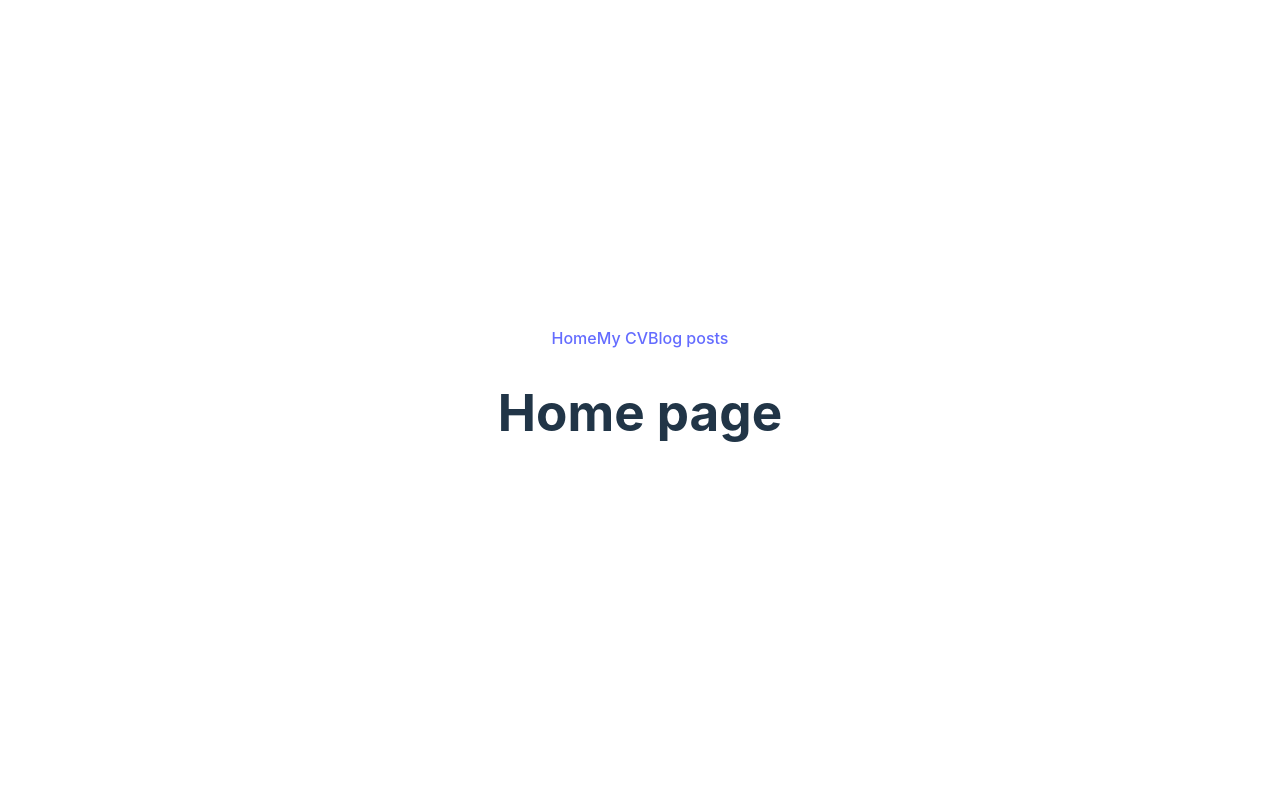
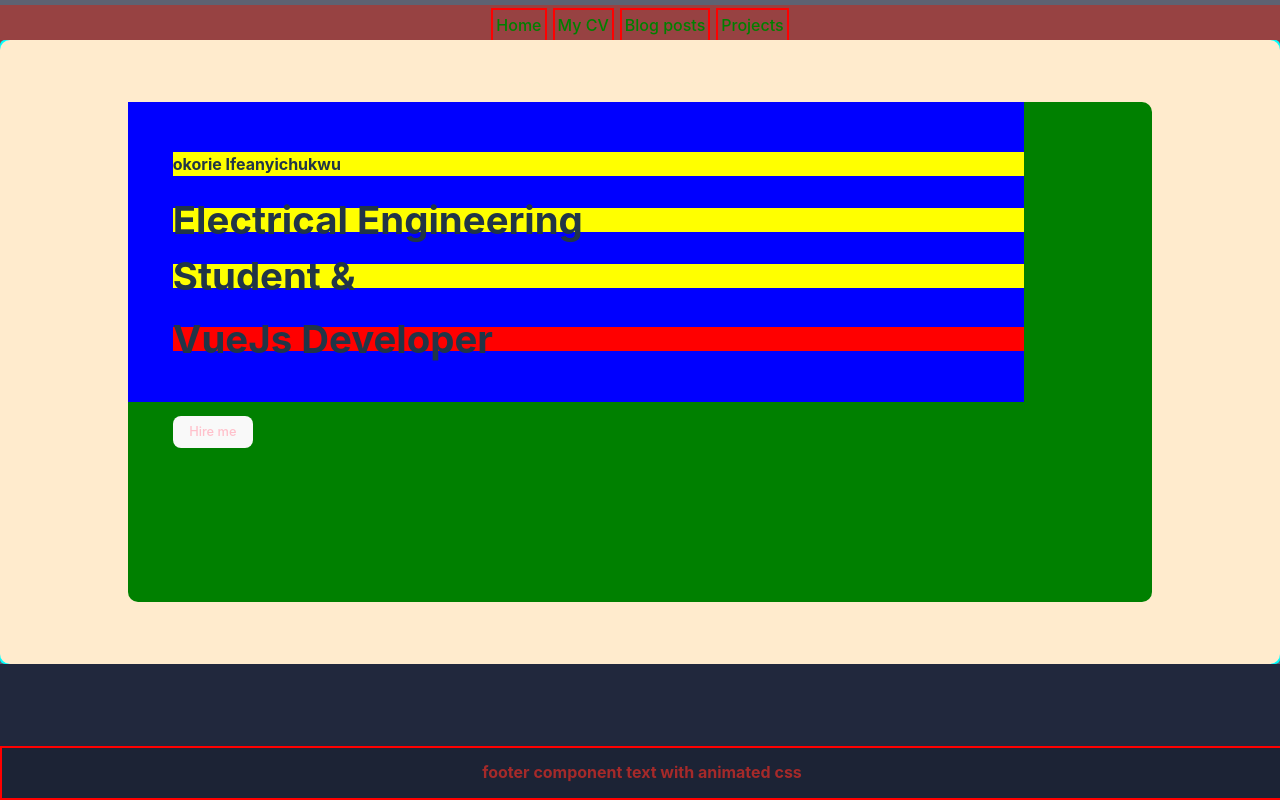
Before and after one commit to OkorieIfeanyichukwu/okorie-ifeanyi-resume, a Vue app: page / in a window 1280 px wide. Built offline with nearby package versions, Linux system fonts and the light colour scheme.

Commit message:
still creating the landing page

```diff
--- a/index.html
+++ b/index.html
@@ -11,3 +11,20 @@
     <script type="module" src="/src/main.js"></script>
   </body>
 </html>
+<style>
+  body{
+    background-color:rgba(124, 148, 223, 0.952);
+    padding: 0px;
+    margin:0px;
+    display:block;
+  }
+
+  #app{
+    background-color:rgba(29, 35, 53, 0.952);
+    position: relative;
+    top:0px;
+    width: 100%;
+    height:100vh;
+    padding:0px;
+  }
+</style>
--- a/src/App.vue
+++ b/src/App.vue
@@ -1,16 +1,68 @@
-<script setup>
+<template>
+  <div id="appVueBody">
+    <div id="nav">
+      <router-link class="links" to="/">Home</router-link>
+      <router-link class="links" to="/myCV">My CV</router-link>
+      <router-link class="links" to="/myBlog">Blog posts</router-link>
+      <router-link class="links" to="/projects">Projects</router-link>
+    </div>
+    <div id="navContent">
+      <router-view></router-view>
+    </div>
+
+  </div>
+  <div id="footerComp">
+      <footerComp/>
+  </div>
+
+
+</template>
+
+<script>
+import footerComp from './components/footerComp.vue'
+export default {
+  name:'App',
+  components:{
+   footerComp
+  },
+}
 
 </script>
 
-<template>
-  <div id="nav">
-    <router-link to="/">Home</router-link>
-    <router-link to="/myCV">My CV</router-link>
-    <router-link to="/myBlog">Blog posts</router-link>
-  </div>
-  <router-view></router-view>
-</template>
 
 <style scoped>
+  #appVueBody{
+    background-color:rgba(96, 101, 117, 0.952);
+    position:relative;
+    top:0px;
+  }
 
+  #nav{
+    background-color: rgb(151, 66, 66);
+    position:relative;
+    top:5px;
+  }
+  #nav .links{
+    border:2px solid red;
+    position:relative;
+    display: inline-flex;
+    color:green;
+    padding:3px;
+    margin:3px;
+
+  }
+  #navContent{
+    background-color: aqua;
+    position:relative;
+    border-radius: 5px;
+  }
+  #footerComp{
+    background-color:rgba(29, 35, 53, 0.952);
+    position:fixed;
+    border:2px solid red;
+    color:brown;
+    bottom:0;
+    width:100%;
+    height:50px;
+  }
 </style>
--- /dev/null
+++ b/src/components/footerComp.vue
@@ -0,0 +1,18 @@
+<template>
+    <div>
+        <h4>footer component text with animated css</h4>
+    </div>
+
+</template>
+
+<script>
+export default {
+name:'footerComp'
+}
+</script>
+
+<style scoped>
+    h4{
+        margin:12px auto;
+    }
+</style>
--- a/src/router/index.js
+++ b/src/router/index.js
@@ -2,6 +2,7 @@ import { createRouter, createWebHistory } from "vue-router";
 
 import Home from '../views/Home.vue'
 import myBlog from '../views/myBlog.vue'
+import projects from '../views/projects.vue'
 
 const routes = [
     {
@@ -19,6 +20,9 @@ const routes = [
         path: '/myBlog',
         name: 'myBlog',
         component: myBlog
+    },
+    {
+        path: '/projects', name: 'projects', component: projects
     }
 ]
 
--- a/src/views/Home.vue
+++ b/src/views/Home.vue
@@ -1,5 +1,16 @@
 <template>
-  <h1> Home page</h1>
+  <div id="homeContent">
+    <div id="childContent">
+      <div id="grandChild">
+        <h4>okorie Ifeanyichukwu</h4>
+        <h2>Electrical Engineering </h2>
+        <h2>Student &</h2>
+        <h3 id="otherInterest">VueJs Developer</h3>
+        <button>Hire me</button>
+      </div>
+
+    </div>
+  </div>
 </template>
 
 <script>
@@ -8,6 +19,51 @@ export default {
 }
 </script>
 
-<style>
+<style scoped>
+ #homeContent{
+  position:relative;
+  background-color: blanchedalmond;
+  height:78vh;
+  border-radius:10px;
+  display:flex;
+  text-align: left;
+ }
+ #childContent{
+  background-color:green;
+  position:relative;
+  margin:auto;
+  width:80%;
+  height:80%;
+  border-radius:10px;
+ }
+ #childContent h4{
+  background-color: yellow;
+  margin-left:5%;
+  margin-top:50px;
+ }
+ #grandChild h2{
+  background-color: yellow;
+  margin-left:5%;
+  font-size:3vw;
+ }
+ #grandChild h3{
+  background-color: red;
+  margin-left:5%;
+  font-size:3vw;
+ }
+ #grandChild{
+  background-color: blue;
+  position: fixed;
+  display: block;
+  width:70%;
+  max-height:300px;
+ }
+ #grandChild button{
+  color: pink;
+  margin-left:5%;
+  margin-top:3%;
+  font-size:80%;
+
+}
 
 </style>
--- a/src/views/myBlog.vue
+++ b/src/views/myBlog.vue
@@ -1,5 +1,8 @@
 <template>
-  <h2> My Blog posts sha</h2>
+  <div>
+    <h1> My Blog posts sha</h1>
+  </div>
+
 </template>
 
 <script>
--- a/src/views/myCV.vue
+++ b/src/views/myCV.vue
@@ -1,5 +1,7 @@
 <template>
-  <h2> My CV page</h2>
+  <div>
+    <h1> My CV page</h1>
+  </div>
 </template>
 
 <script>
--- /dev/null
+++ b/src/views/projects.vue
@@ -0,0 +1,50 @@
+<template>
+  <div id="myProjects">
+    <h1>my projects</h1>
+    <ul>
+      <li>Electrical projects</li>
+      <li>Vue Projects</li>
+      <li>Electrical projects</li>
+      <li>Vue Projects</li>
+      <li>Electrical projects</li>
+      <li>Vue Projects</li>
+      <li>Electrical projects</li>
+      <li>Vue Projects</li>
+      <li>Electrical projects</li>
+      <li>Vue Projects</li>
+      <li>Electrical projects</li>
+      <li>Vue Projects</li>
+      <li>Electrical projects</li>
+      <li>Vue Projects</li>
+      <li>Electrical projects</li>
+      <li>Vue Projects</li>
+      <li>Electrical projects</li>
+      <li>Vue Projects</li>
+      <li>Electrical projects</li>
+      <li>Vue Projects</li>
+      <li>Electrical projects</li>
+      <li>Vue Projects</li>
+      <li>Electrical projects</li>
+      <li>Vue Projects</li>
+      <li>Electrical projects</li>
+      <li>Vue Projects</li>
+      <li>Electrical projects</li>
+      <li>Vue Projects</li>
+      <li>Electrical projects</li>
+      <li>Vue Projects</li>
+      <li>Electrical projects</li>
+      <li>Vue Projects</li>
+    </ul>
+  </div>
+
+</template>
+
+<script>
+export default {
+
+}
+</script>
+
+<style scoped>
+
+</style>
```
